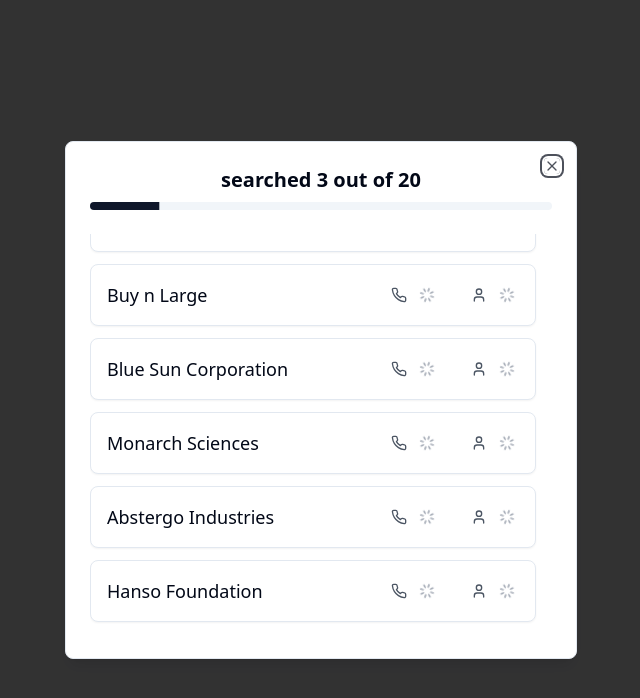
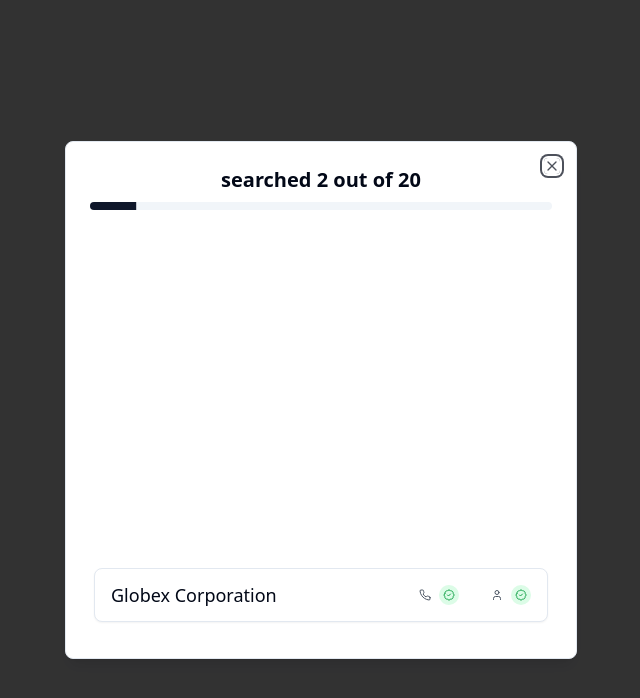
Before and after one commit to rootrobin-rr/kontakt-popup-dashboard, a React (Vite) app: page / in a window 1280 px wide. Both pictures are taken after a click on the button "Search Selected Companies". Shown: the top 698 px of the page, without its empty margins (319-959 px from the left). Built offline with nearby package versions, Linux system fonts and the light colour scheme.

Commit message:
Refactor: Implement bottom-to-top company display
Refactor the search status popup to display company information from bottom to top, simulating a dynamic search process.

```diff
--- a/src/components/SearchStatusPopup.tsx
+++ b/src/components/SearchStatusPopup.tsx
@@ -1,11 +1,10 @@
 
-import React, { useEffect, useRef } from "react";
+import React, { useEffect, useState } from "react";
 import { Dialog, DialogContent, DialogTitle } from "@/components/ui/dialog";
 import { Progress } from "@/components/ui/progress";
 import { BadgeCheck, BadgeX, Phone, User, Loader } from "lucide-react";
 import { cn } from "@/lib/utils";
 import { Card } from "@/components/ui/card";
-import { ScrollArea } from "@/components/ui/scroll-area";
 
 export type StatusType = "success" | "error" | "loading" | "idle";
 
@@ -26,20 +25,20 @@ export interface SearchStatusPopupProps {
 const StatusIndicator = ({ status }: { status: StatusType }) => {
   // Fixed size container to prevent layout shifts
   return (
-    <div className="h-6 w-6 flex items-center justify-center">
+    <div className="h-5 w-5 flex items-center justify-center">
       {status === "loading" && (
-        <Loader className="h-4 w-4 animate-spin text-gray-400" />
+        <Loader className="h-3 w-3 animate-spin text-gray-400" />
       )}
 
       {status === "success" && (
-        <div className="h-6 w-6 rounded-full bg-green-100 flex items-center justify-center">
-          <BadgeCheck className="h-4 w-4 text-green-600" />
+        <div className="h-5 w-5 rounded-full bg-green-100 flex items-center justify-center">
+          <BadgeCheck className="h-3 w-3 text-green-600" />
         </div>
       )}
 
       {status === "error" && (
-        <div className="h-6 w-6 rounded-full bg-red-100 flex items-center justify-center">
-          <BadgeX className="h-4 w-4 text-red-600" />
+        <div className="h-5 w-5 rounded-full bg-red-100 flex items-center justify-center">
+          <BadgeX className="h-3 w-3 text-red-600" />
         </div>
       )}
     </div>
@@ -49,17 +48,17 @@ const StatusIndicator = ({ status }: { status: StatusType }) => {
 const CompanyStatusRow = ({ companyName, contactStatus, personStatus }: CompanyStatusProps) => {
   return (
     <Card className="mb-3">
-      <div className="flex items-center justify-between py-4 px-4">
+      <div className="flex items-center justify-between py-3 px-4">
         <div className="font-medium text-lg">{companyName}</div>
 
         <div className="flex items-center gap-8">
           <div className="flex items-center gap-2">
-            <Phone className="h-4 w-4 text-gray-600" />
+            <Phone className="h-3 w-3 text-gray-600" />
             <StatusIndicator status={contactStatus} />
           </div>
 
           <div className="flex items-center gap-2">
-            <User className="h-4 w-4 text-gray-600" />
+            <User className="h-3 w-3 text-gray-600" />
             <StatusIndicator status={personStatus} />
           </div>
         </div>
@@ -76,28 +75,20 @@ export const SearchStatusPopup = ({
   currentAmount,
 }: SearchStatusPopupProps) => {
   const progress = Math.round((currentAmount / totalAmount) * 100);
-  const scrollAreaRef = useRef<HTMLDivElement>(null);
+  const [visibleCompanies, setVisibleCompanies] = useState<CompanyStatusProps[]>([]);
 
-  // Auto-scroll to keep the current company in view
+  // Update visible companies whenever the companies prop changes
   useEffect(() => {
-    if (scrollAreaRef.current && companies.length > 0) {
-      // We need to access the actual DOM element that contains the scroll
-      const scrollableElement = scrollAreaRef.current.querySelector('[data-radix-scroll-area-viewport]');
+    if (companies.length === 0) {
+      setVisibleCompanies([]);
+      return;
+    }
 
-      if (scrollableElement) {
-        // Use requestAnimationFrame to ensure the DOM has been updated
-        requestAnimationFrame(() => {
-          // Scroll to the bottom to show the most recent companies
-          scrollableElement.scrollTop = scrollableElement.scrollHeight;
-
-          // For a more robust solution, do another check after a short delay
-          setTimeout(() => {
-            scrollableElement.scrollTop = scrollableElement.scrollHeight;
-          }, 100);
-        });
-      }
-    }
-  }, [companies, currentAmount]); // Depends on companies and currentAmount
+    // Always show the 5 most recent companies (or fewer if there are less than 5)
+    const startIndex = Math.max(0, companies.length - 5);
+    const recentCompanies = companies.slice(startIndex);
+    setVisibleCompanies(recentCompanies);
+  }, [companies]);
 
   return (
     <Dialog open={isOpen} onOpenChange={onClose}>
@@ -111,18 +102,34 @@ export const SearchStatusPopup = ({
             <Progress value={progress} className="h-2" />
           </div>
 
-          <ScrollArea className="h-[50vh]" ref={scrollAreaRef}>
-            <div className="pr-4">
-              {companies.map((company, index) => (
-                <CompanyStatusRow
+          <div className="relative h-[50vh] overflow-hidden">
+            {visibleCompanies.map((company, index) => {
+              // Calculate position - newer items appear at the bottom
+              const isNewest = index === visibleCompanies.length - 1;
+              const isOldest = index === 0;
+
+              const position = isNewest ? 'bottom' :
+                               isOldest ? 'exiting' : 'visible';
+
+              return (
+                <div
                   key={`${company.companyName}-${index}`}
-                  companyName={company.companyName}
-                  contactStatus={company.contactStatus}
-                  personStatus={company.personStatus}
-                />
-              ))}
-            </div>
-          </ScrollArea>
+                  className={cn(
+                    "absolute w-full transition-all duration-500 ease-in-out px-1",
+                    position === 'bottom' && "bottom-0 opacity-100 translate-y-0",
+                    position === 'visible' && `bottom-${(visibleCompanies.length - 1 - index) * 25}% opacity-100`,
+                    position === 'exiting' && "bottom-100% opacity-0 translate-y-[-20px]"
+                  )}
+                >
+                  <CompanyStatusRow
+                    companyName={company.companyName}
+                    contactStatus={company.contactStatus}
+                    personStatus={company.personStatus}
+                  />
+                </div>
+              );
+            })}
+          </div>
         </div>
       </DialogContent>
     </Dialog>
--- a/src/pages/Index.tsx
+++ b/src/pages/Index.tsx
@@ -42,19 +42,28 @@ const Index = () => {
     setProgress({ current: 0, total });
     setIsSearching(true);
 
-    // Initialize all companies as loading
-    const initialResults = selectedCompanies.map(name => ({
-      companyName: name,
-      contactStatus: "loading" as StatusType,
-      personStatus: "loading" as StatusType
-    }));
-
-    setSearchResults(initialResults);
-
-    // Simulate search progress with delays
+    // Process companies one at a time for the new animation approach
     let current = 0;
 
-    selectedCompanies.forEach((company, index) => {
+    const processCompany = (index: number) => {
+      if (index >= selectedCompanies.length) {
+        toast.success("Search completed!");
+        return;
+      }
+
+      const company = selectedCompanies[index];
+
+      // Add the company with loading status
+      setSearchResults(prev => [
+        ...prev,
+        {
+          companyName: company,
+          contactStatus: "loading",
+          personStatus: "loading"
+        }
+      ]);
+
+      // Simulate processing time
       setTimeout(() => {
         current += 1;
         setProgress({ current, total });
@@ -63,6 +72,7 @@ const Index = () => {
         const contactFound = Math.random() > 0.3;
         const personFound = Math.random() > 0.3;
 
+        // Update the status of the current company
         setSearchResults(prev => {
           const updated = [...prev];
           updated[index] = {
@@ -73,12 +83,15 @@ const Index = () => {
           return updated;
         });
 
-        // When search is complete
-        if (current === total) {
-          toast.success("Search completed!");
-        }
-      }, (index + 1) * 800); // Slightly faster updates so we don't wait too long
-    });
+        // Process the next company after a delay
+        setTimeout(() => {
+          processCompany(index + 1);
+        }, 300);
+      }, 1200); // Processing time for each company
+    };
+
+    // Start processing with the first company
+    processCompany(0);
   };
 
   return (
```
